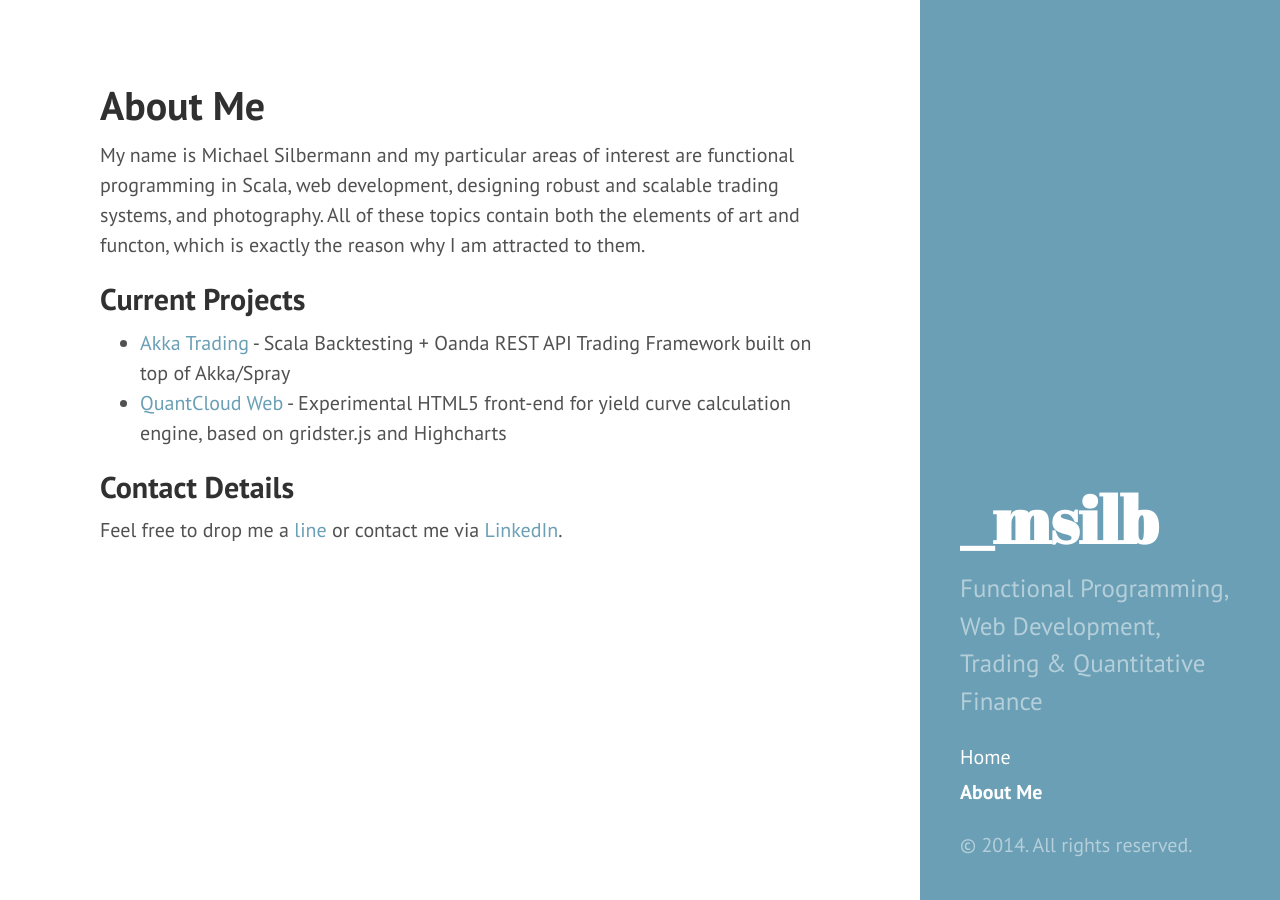
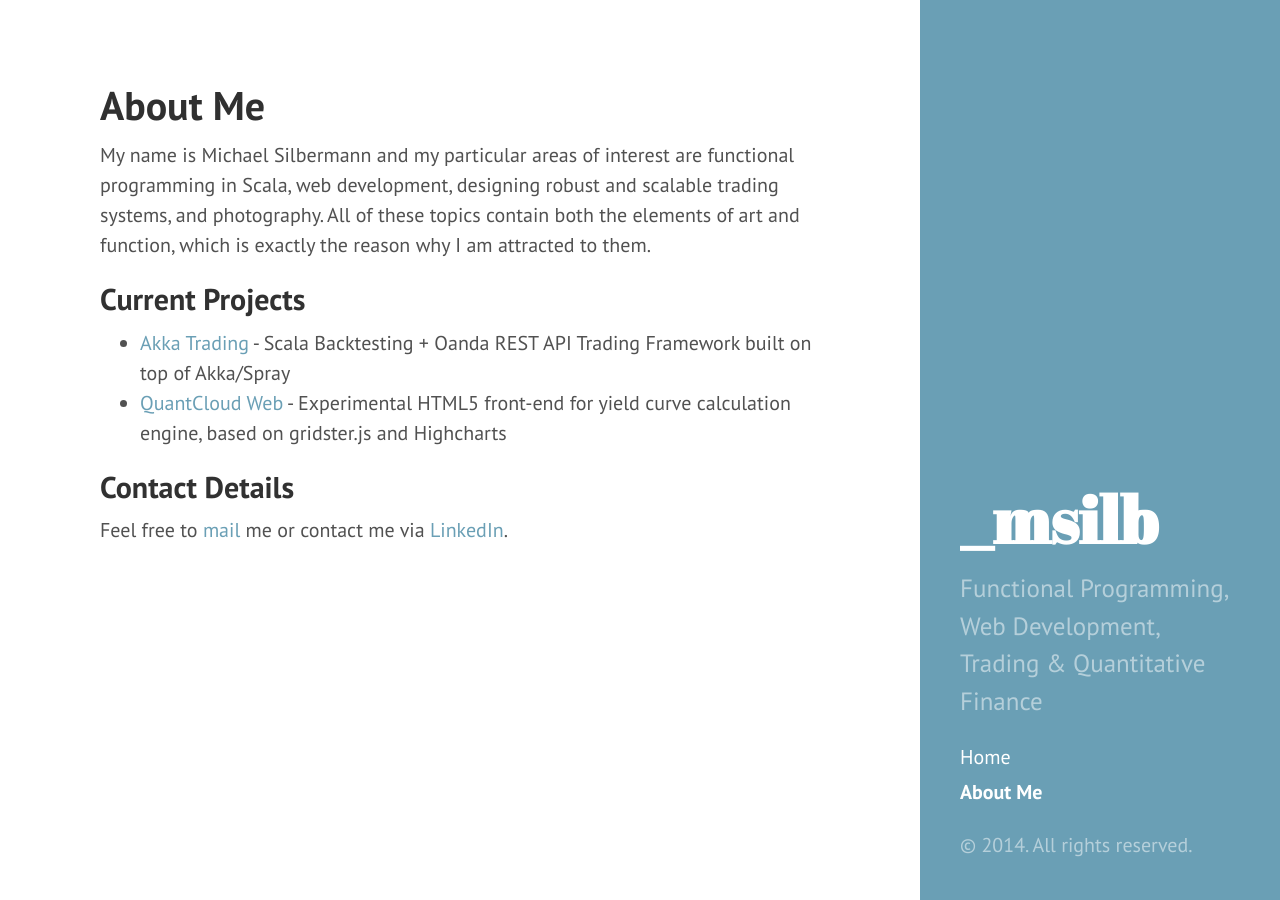
Before and after one commit to msilb/msilb.github.io, a Jekyll site: the page built from about.md, in a window 1280 px wide. Built offline with Jekyll 4.4.1, drawn with Linux system fonts in a browser that asks for light colours; Markdown is read by kramdown in place of the engine named in the settings.

Commit message:
Fixed typo

```diff
--- a/about.md
+++ b/about.md
@@ -3,7 +3,7 @@ layout: page
 title: About Me
 ---
 
-My name is Michael Silbermann and my particular areas of interest are functional programming in Scala, web development, designing robust and scalable trading systems, and photography. All of these topics contain both the elements of art and functon, which is exactly the reason why I am attracted to them.
+My name is Michael Silbermann and my particular areas of interest are functional programming in Scala, web development, designing robust and scalable trading systems, and photography. All of these topics contain both the elements of art and function, which is exactly the reason why I am attracted to them.
 
 ## Current Projects
 
@@ -12,4 +12,4 @@ My name is Michael Silbermann and my particular areas of interest are functional
 
 ## Contact Details
 
-Feel free to drop me a [line](mailto:me@msilb.com) or contact me via [LinkedIn](https://ch.linkedin.com/in/msilbermann).
+Feel free to [mail](mailto:me@msilb.com) me or contact me via [LinkedIn](https://ch.linkedin.com/in/msilbermann).
```
